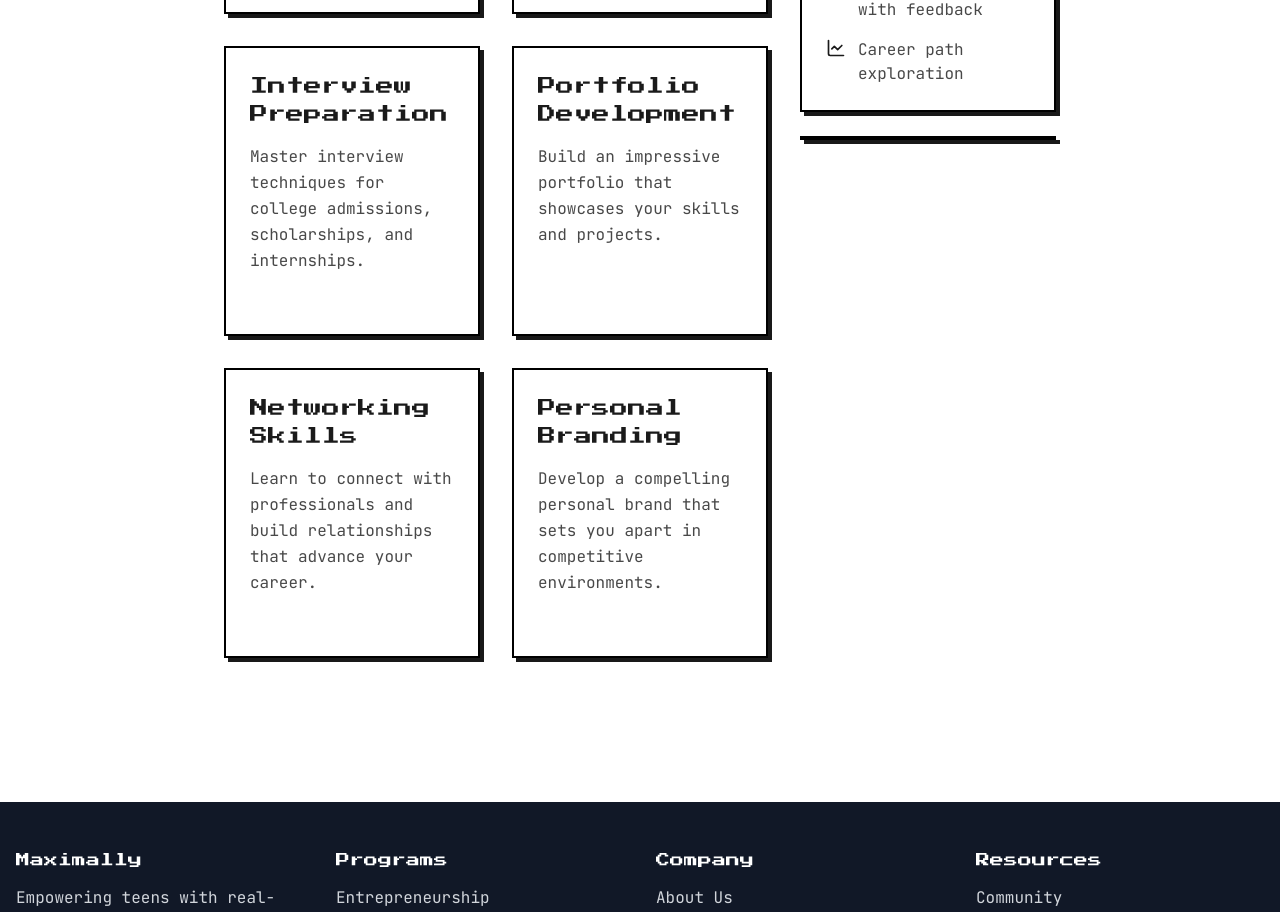
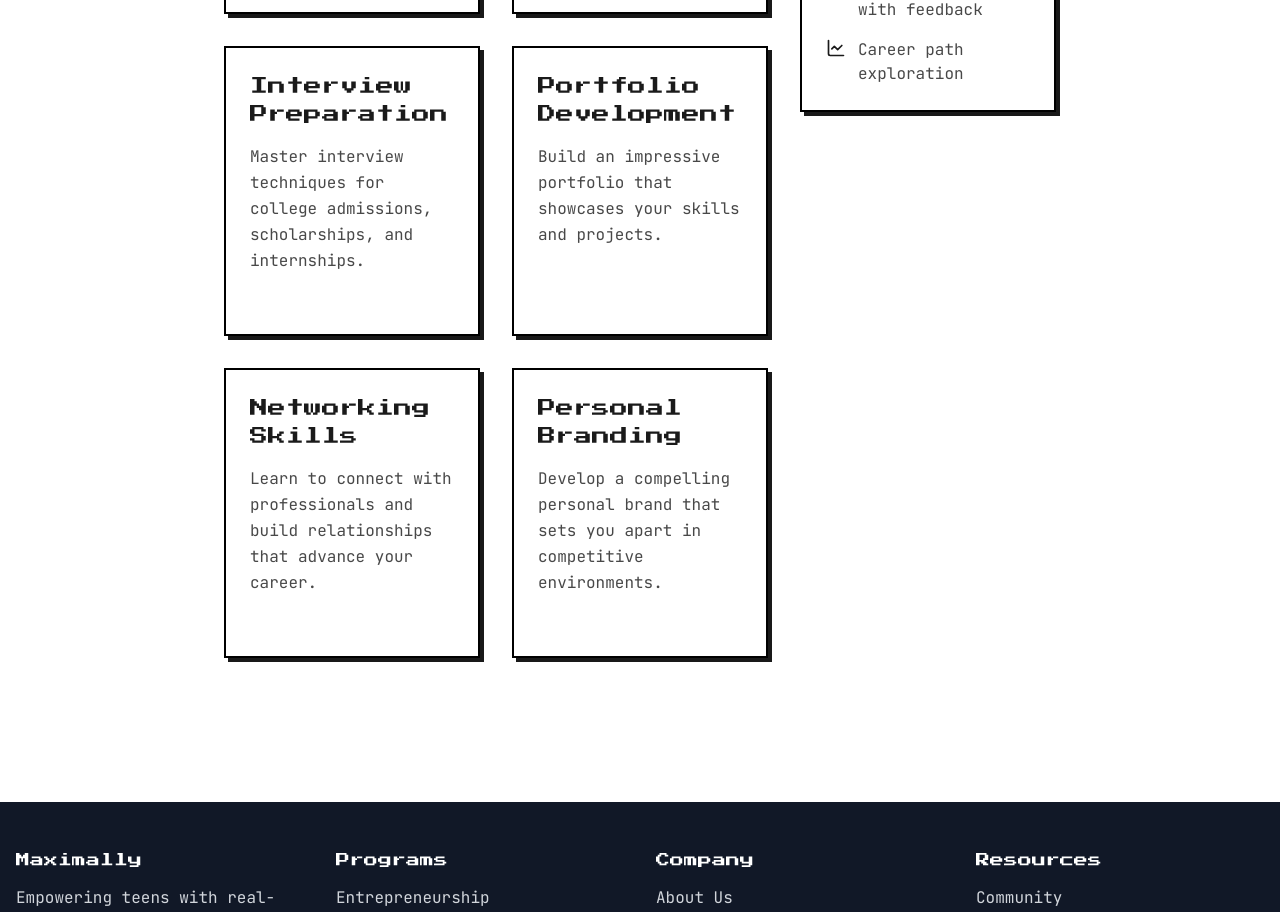
Before and after one commit to pranati-byte/maximally-main-website, a React (Vite) app: page /career-launch in a window 1280 px wide. Shown: the part 773-1685 px from the top of the page. Built offline with nearby package versions, Linux system fonts and the light colour scheme; a web font is replaced by a local one.

Commit message:
Visual edit in Lovable
Edited UI in Lovable

```diff
--- a/src/pages/CareerLaunch.tsx
+++ b/src/pages/CareerLaunch.tsx
@@ -68,9 +68,7 @@ const CareerLaunch = () => {
             </ul>
           </div>
 
-          <div className="pixel-border overflow-hidden">
 
-          </div>
         </div>
       </div>
     </SkillPageLayout>;
```
